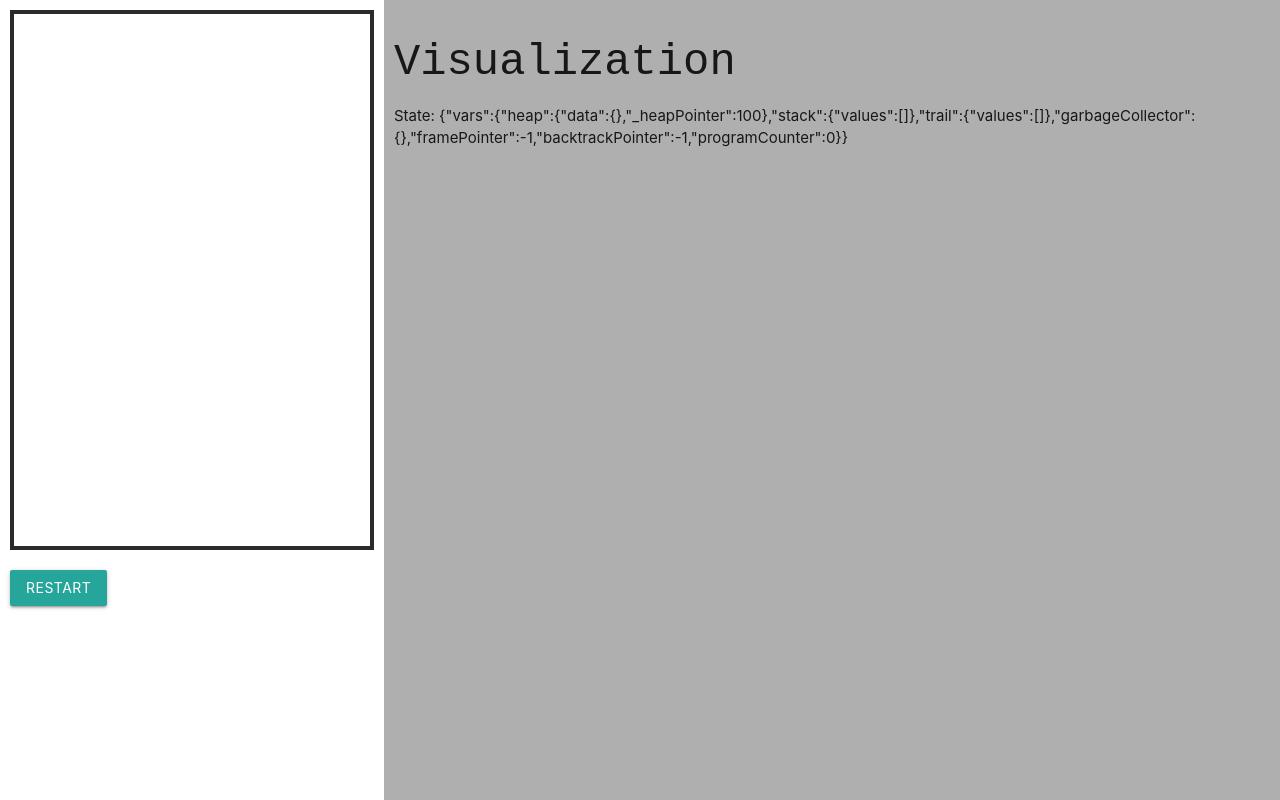
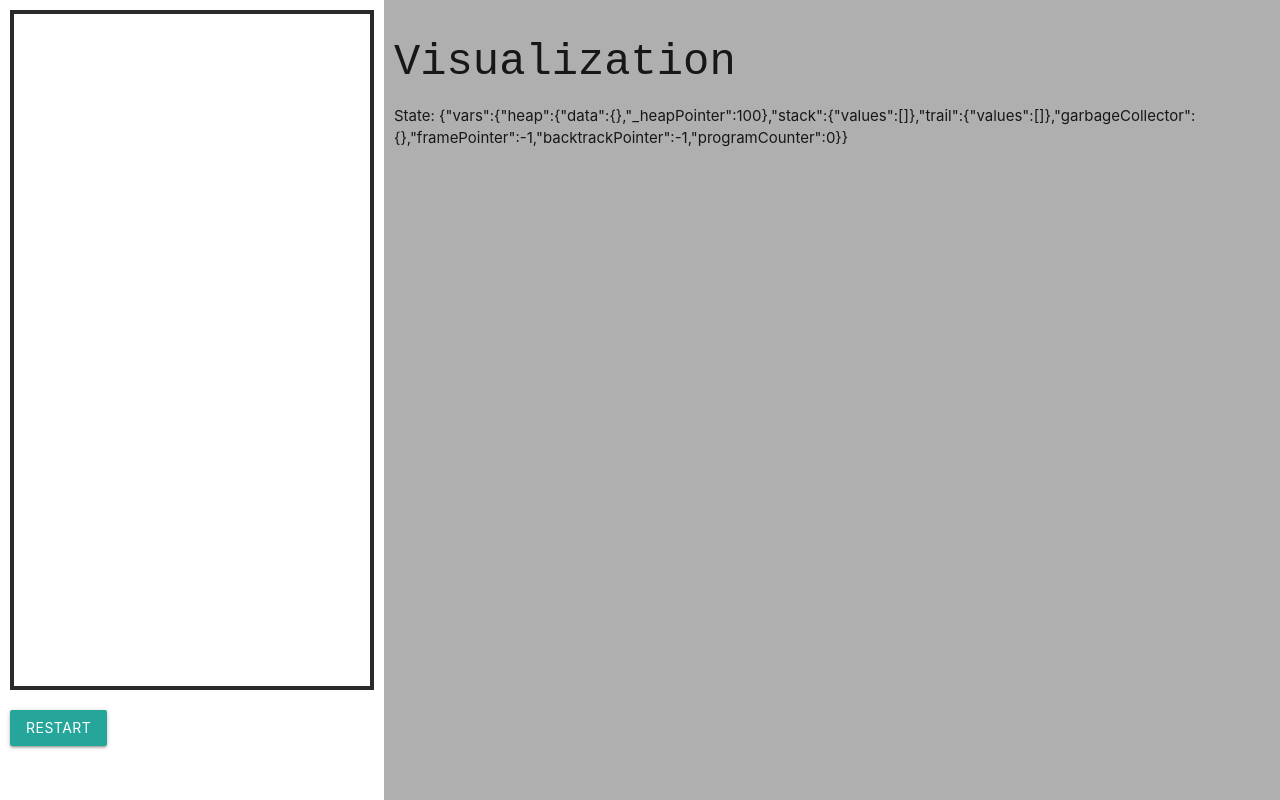
Before and after one commit to ColoredCarrot/vvm-logic, a React (Create React App) app: page / in a window 1280 px wide. Built offline with nearby package versions, Linux system fonts and the light colour scheme; a web font is replaced by a local one.

Commit message:
Reorganize wireframe, encapsulate ControlPanel, ProgramText

```diff
--- a/src/exec/step.ts
+++ b/src/exec/step.ts
@@ -1,10 +1,11 @@
 import {State} from "../model/State";
+import {Instruction} from "./instructions/Instruction";
 
 /**
  * Step from one machine state to the next by parsing and processing the given instruction.
  */
-export function step(state: State, instruction: string): State {
-    console.log("Step " + instruction);
-
-    return state.setProgramCounter(state.programCounter + 1);
+export function step(state: State, instruction: Instruction): State {
+    return state
+        .setProgramCounter(state.programCounter + 1)
+        .modify(instruction.step);
 }
--- /dev/null
+++ b/src/model/ProgramText.ts
@@ -0,0 +1,41 @@
+/**
+ * A non-empty, non-comment line in the program text.
+ */
+import {InstructionParser} from "../exec/InstructionParser";
+import {Instruction} from "../exec/instructions/Instruction";
+
+export class ProgramTextLine {
+    constructor(
+        readonly srcLine: number,
+        /** Does not contain trailing comment, if any */
+        readonly content: string,
+        readonly instruction: Instruction,
+    ) {
+    }
+}
+
+/**
+ * Encapsulates the raw and parsed program text at any given point of time.
+ */
+export class ProgramText {
+
+    constructor(readonly raw: string, readonly codeLines: ProgramTextLine[]) {
+    }
+
+    get codeLineCount(): number {
+        return this.codeLines.length;
+    }
+
+}
+
+export function parseProgramText(raw: string): ProgramText {
+    // TODO: Remove comments
+    const codeLines = raw
+        .split("\n")
+        .map(line => line.trim().toLowerCase())
+        .map((line, num) => [line, num] as const)
+        .filter(([line]) => line.length > 0)
+        .map(([line, num]) => new ProgramTextLine(num, line, InstructionParser.parseInstruction(line, [])))
+    ;
+    return new ProgramText(raw, codeLines);
+}
--- a/src/view/App.css
+++ b/src/view/App.css
@@ -15,8 +15,9 @@
     float: left;
 }
 
-.left-column {
+.left-column-container {
     width: 30%;
+    height: 100%;
     float: left;
 }
 
--- a/src/view/App.tsx
+++ b/src/view/App.tsx
@@ -8,7 +8,9 @@ function App() {
     const [state, setState] = useState<State>(State.new());
 
     return <>
-        <LeftColumn state={state} setState={setState}/>
+        <div className="left-column-container">
+            <LeftColumn state={state} setState={setState}/>
+        </div>
         <Visualization state={state}/>
     </>;
 }
--- /dev/null
+++ b/src/view/ControlPanel.css
@@ -0,0 +1,3 @@
+.ControlPanel {
+
+}
--- /dev/null
+++ b/src/view/ControlPanel.tsx
@@ -0,0 +1,30 @@
+import "./ControlPanel.css";
+import React from "react";
+import {State} from "../model/State";
+import {step} from "../exec/step";
+import {ProgramText} from "../model/ProgramText";
+
+interface ControlPanelProps {
+    vmState: State;
+    setVmState(newState: State): void;
+    programText: ProgramText
+}
+
+export function ControlPanel({vmState, setVmState, programText}: ControlPanelProps) {
+
+    const endOfProgram = vmState.programCounter + 1 >= programText.codeLineCount;
+
+    const actionBtn = endOfProgram
+        ? <a className="btn" onClick={() => {
+            setVmState(State.new());
+        }
+        }>Restart</a>
+        : <a className="btn" onClick={() => {
+            setVmState(step(vmState, programText.codeLines[vmState.programCounter + 1].instruction));
+        }
+        }>Step</a>;
+
+    return <div className="ControlPanel p">
+        {actionBtn}
+    </div>;
+}
--- /dev/null
+++ b/src/view/LeftColumn.css
@@ -0,0 +1,15 @@
+.LeftColumn {
+    height: 100%;
+    display: flex;
+    flex-direction: column;
+    align-items: stretch;
+}
+
+.ProgramText {
+    flex: 1;
+}
+
+.ControlPanel {
+    min-height: 100px;
+    max-height: 300px;
+}
--- a/src/view/LeftColumn.tsx
+++ b/src/view/LeftColumn.tsx
@@ -1,6 +1,8 @@
-import React, {useState} from "react";
+import React, {useMemo, useState} from "react";
+import {parseProgramText, ProgramText as ProgText} from "../model/ProgramText";
 import {State} from "../model/State";
-import {step} from "../exec/step";
+import {ControlPanel} from "./ControlPanel";
+import "./LeftColumn.css";
 
 interface LeftColumnProps {
     state: State;
@@ -8,40 +10,28 @@ interface LeftColumnProps {
 }
 
 export function LeftColumn({state, setState}: LeftColumnProps) {
-    const [programText, setProgramText] = useState("");
+    const [rawProgramText, setRawProgramText] = useState("");
 
-    const programTextLines = programText.split("\n")
-        .map(line => line.trim())
-        .filter(line => line.length > 0);
-    const nextInstrIdx = state.programCounter + 1;
+    // Parsing the program text is expensive, so only do it when it is actually changed
+    const programText = useMemo(() => parseProgramText(rawProgramText), [rawProgramText]);
 
-    const endOfProgram = nextInstrIdx >= programTextLines.length;
+    return <div className="LeftColumn">
+        <ProgramText programText={programText} setProgramText={setRawProgramText}/>
+        <ControlPanel vmState={state} setVmState={setState} programText={programText}/>
+    </div>;
+}
 
-    const actionBtn = endOfProgram
-        ? <a className="btn" onClick={() => {
-            setState(State.new());
+interface ProgramTextProps {
+    programText: ProgText;
+    setProgramText(raw: string): void;
 }
-        }>Restart</a>
-        : <a className="btn" onClick={() => {
-            const instrText = programTextLines[nextInstrIdx];
-            setState(step(state, instrText));
-        }
-        }>Step</a>;
 
-    return <div className="h100 left-column">
-        <div className="program-text p">
-            <div className="h100">
-                <div style={{display: "flex", height: "100%"}} className="h100">
+function ProgramText({programText, setProgramText}: ProgramTextProps) {
+    return <div className="ProgramText p">
         <textarea
             id="program-text"
             className="program-text-input h100"
-                        value={programText}
+            value={programText.raw}
             onChange={(elem) => setProgramText(elem.target.value)}></textarea>
-                </div>
-            </div>
-        </div>
-        <div className="control-panel p">
-            {actionBtn}
-        </div>
     </div>;
 }
```
Also changed, not shown: .eslintrc.json. Lines whose indentation alone changed are shown as unchanged.
